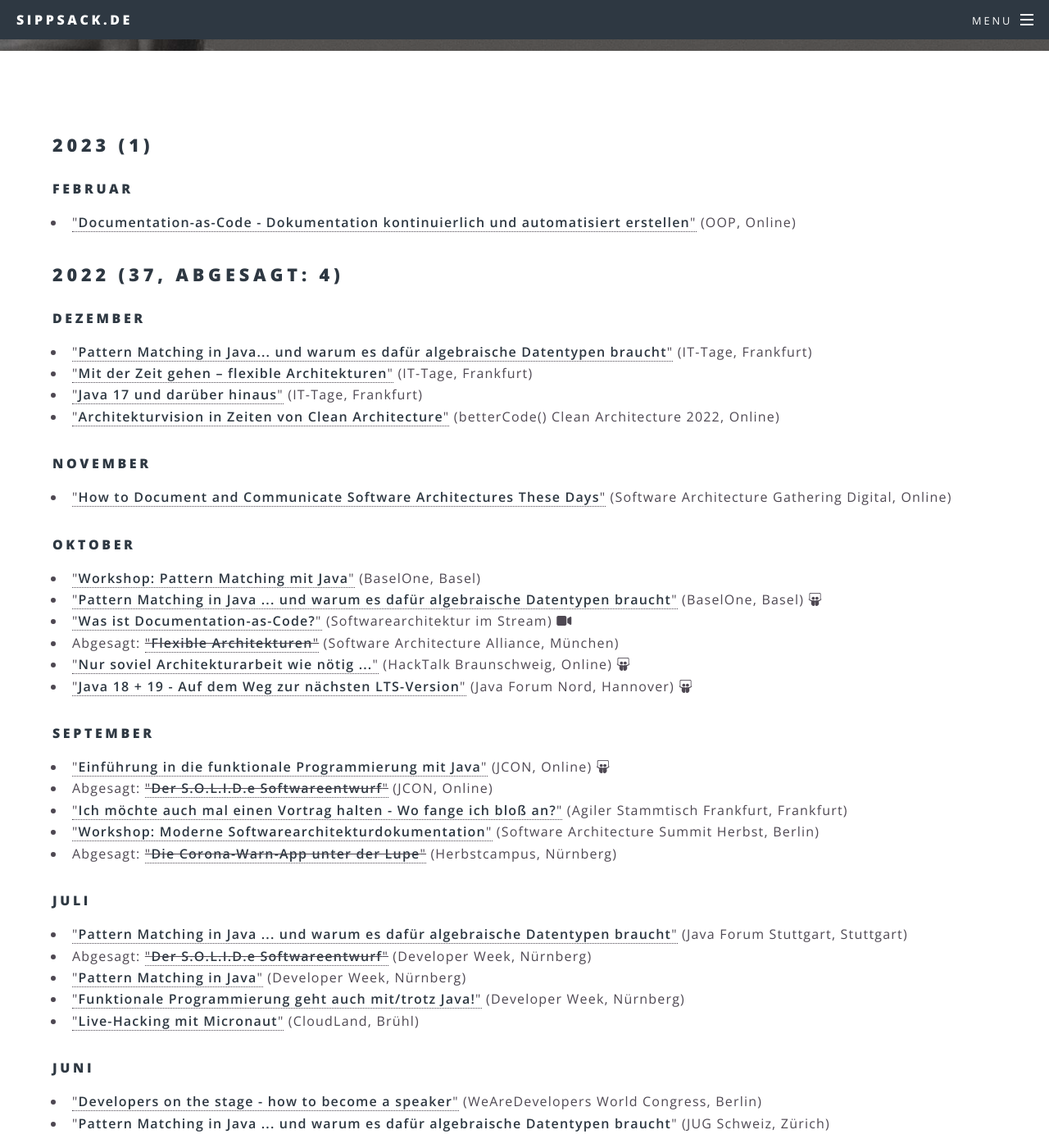
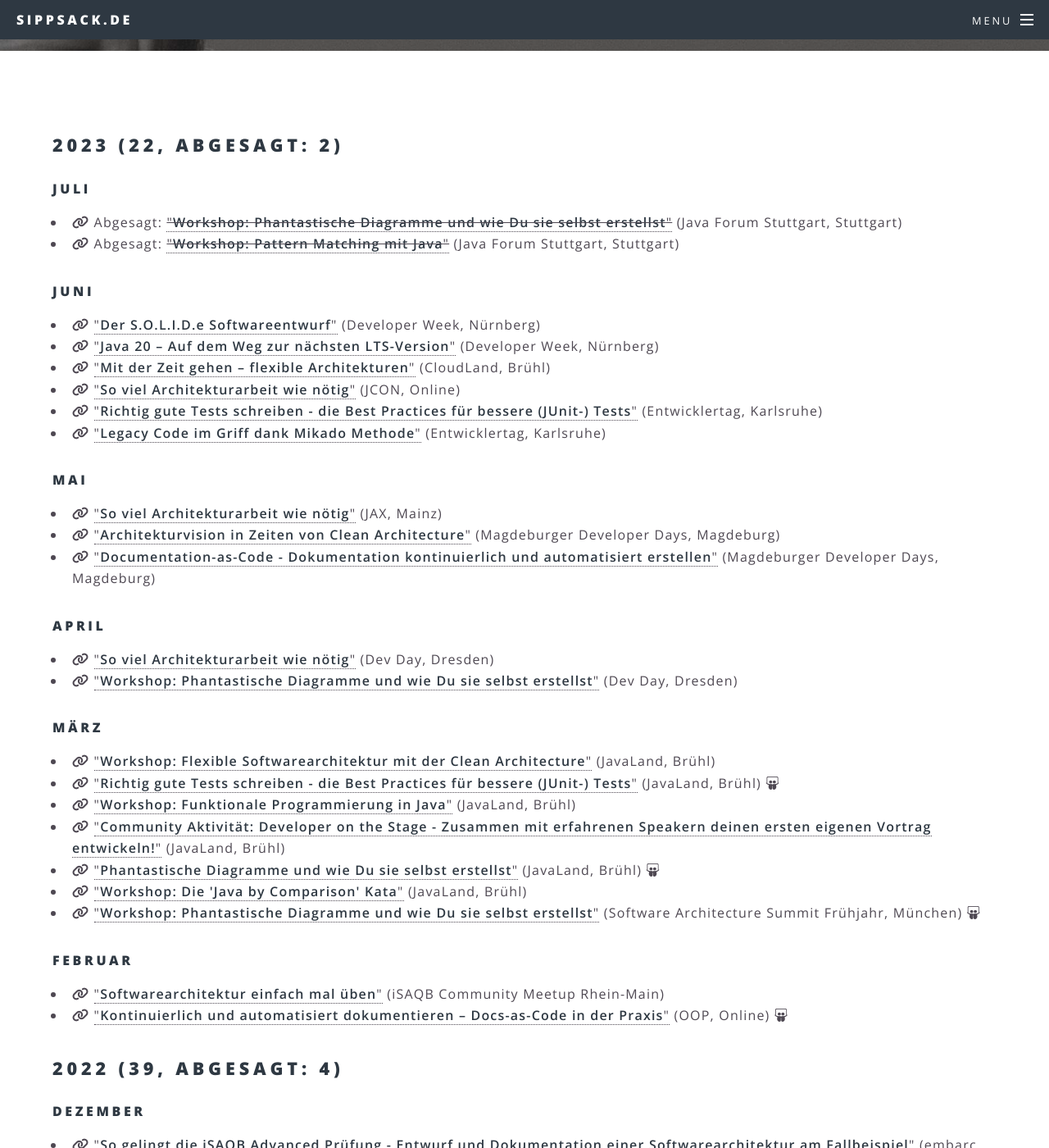
Before and after one commit to sippsack/sippsack.github.io, a Jekyll site: the page built from talks.md, in a window 1280 px wide and 1400 px high, scrolled down 283 px. Shown: the whole window at 82% size. Built offline with Jekyll 4.4.1, drawn with Linux system fonts in a browser that asks for light colours; some of the changed text lies outside the part shown.

Commit message:
update next talks

```diff
--- a/_data/talks.yaml
+++ b/_data/talks.yaml
@@ -1,12 +1,112 @@
 2023:
+  - Juli:
+    - host: jfs
+      title: "Workshop: Phantastische Diagramme und wie Du sie selbst erstellst"
+      date: 2023-06-12
+      canceled: true
+      link: https://www.java-forum-stuttgart.de/workshoptag/
+    - host: jfs
+      title: "Workshop: Pattern Matching mit Java"
+      date: 2023-06-12
+      canceled: true
+      link: https://www.java-forum-stuttgart.de/workshoptag/
+  - Juni:
+    - host: dwx
+      title: "Der S.O.L.I.D.e Softwareentwurf"
+      date: 2023-06-28
+      link: https://www.developer-week.de/programm/#/talk/der-s-o-l-i-d-e-softwareentwurf
+    - host: dwx
+      title: "Java 20 – Auf dem Weg zur nächsten LTS-Version"
+      date: 2023-06-27
+      link: https://www.developer-week.de/programm/#/talk/java-20-auf-dem-weg-zur-nachsten-lts-version
+    - host: cl
+      title: "Mit der Zeit gehen – flexible Architekturen"
+      date: 2023-06-22
+      link: https://shop.doag.org/events/cloudland/2023/agenda/#eventDay.all#textSearch.sippach
+    - host: jcon
+      title: "So viel Architekturarbeit wie nötig"
+      date: 2023-06-20
+      link: https://sched.co/1K40c
+    - host: etka
+      title: "Richtig gute Tests schreiben - die Best Practices für bessere (JUnit-) Tests"
+      date: 2023-06-15
+      link: https://entwicklertag.de/2023/Richtig_gute_Tests_schreiben_-_die_Best_Practices_fuer_bessere_(JUnit-)_Tests.html
+    - host: etka
+      title: "Legacy Code im Griff dank Mikado Methode"
+      date: 2023-06-15
+      link: https://entwicklertag.de/2023/Legacy_Code_im_Griff_dank_Mikado_Methode.html
+  - Mai:
+    - host: jax
+      title: "So viel Architekturarbeit wie nötig"
+      date: 2023-05-11
+      link: https://jax.de/software-architecture/effiziente-software-architektur/
+    - host: mddevdays
+      title: "Architekturvision in Zeiten von Clean Architecture"
+      date: 2023-05-09
+      link: https://md-devdays.de/act-details/1000170
+    - host: mddevdays
+      title: "Documentation-as-Code - Dokumentation kontinuierlich und automatisiert erstellen"
+      date: 2023-05-09
+      link: https://md-devdays.de/act-details/1000171
+  - April:
+    - host: dddevday
+      title: "So viel Architekturarbeit wie nötig"
+      date: 2023-04-25
+      link: https://www.devday.de/dev-day-2023/talk/nur-soviel-architekturarbeit-wie-notig/
+    - host: dddevday
+      title: "Workshop: Phantastische Diagramme und wie Du sie selbst erstellst"
+      date: 2023-04-25
+      link: https://www.devday.de/dev-day-2023/talk/phantastische-diagramme-und-wie-du-sie-selbst-erstellst/
+  - März:
+    - host: jl
+      title: "Workshop: Flexible Softwarearchitektur mit der Clean Architecture"
+      date: 2023-03-22
+      link: https://shop.doag.org/events/javaland/2023/agenda/#eventDay.all#textSearch.sippach
+    - host: jl
+      title: "Richtig gute Tests schreiben - die Best Practices für bessere (JUnit-) Tests"
+      date: 2023-03-22
+      link: https://shop.doag.org/events/javaland/2023/agenda/#eventDay.all#textSearch.sippach
+      slides: https://www.embarc.de/tests-jl-2023-03/
+    - host: jl
+      title: "Workshop: Funktionale Programmierung in Java"
+      date: 2023-03-21
+      link: https://shop.doag.org/events/javaland/2023/agenda/#eventDay.all#textSearch.sippach
+    - host: jl
+      title: "Community Aktivität: Developer on the Stage - Zusammen mit erfahrenen Speakern deinen ersten eigenen Vortrag entwickeln!"
+      date: 2023-03-21
+      link: https://shop.doag.org/events/javaland/2023/agenda/#eventDay.all#textSearch.sippach
+    - host: jl
+      title: "Phantastische Diagramme und wie Du sie selbst erstellst"
+      date: 2023-03-21
+      link: https://shop.doag.org/events/javaland/2023/agenda/#eventDay.all#textSearch.sippach
+      slides: https://www.embarc.de/diagrams-jl-2023-03/
+    - host: jl
+      title: "Workshop: Die 'Java by Comparison' Kata"
+      date: 2023-03-20
+      link: https://shop.doag.org/events/javaland/2023/agenda/#eventDay.all#textSearch.sippach
+    - host: archsummit1
+      title: "Workshop: Phantastische Diagramme und wie Du sie selbst erstellst"
+      date: 2023-03-13
+      link: https://software-architecture-summit.de/softwarearchitektur/phantastische-diagramme-und-wie-du-sie-selbst-erstellst/
+      slides: https://www.embarc.de/diagrams-sas-2023-03/
   - Februar:
+    - host: iSAQB Community Meetup Rhein-Main
+      title: Softwarearchitektur einfach mal üben
+      date: 2023-02-15
+      link: https://www.meetup.com/de-DE/isaqb-software-architektur-meetup-gruppe-fur-interessierte/events/290983617/
     - host: oop
-      title: Documentation-as-Code - Dokumentation kontinuierlich und automatisiert erstellen
+      title: Kontinuierlich und automatisiert dokumentieren – Docs-as-Code in der Praxis
       location: Online
-      date: 2023-02-07
-      link: https://www.oop-konferenz.de/oop-2023/
+      date: 2023-02-09
+      link: https://www.oop-konferenz.de/oop-2023/programm/konferenzprogramm
+      slides: https://www.embarc.de/docs-as-code-fs-oop-2023/
 2022:
   - Dezember:
+    - conference: embarc Architektur-Punsch
+      title: "So gelingt die iSAQB Advanced Prüfung - Entwurf und Dokumentation einer Softwarearchitektur am Fallbeispiel"
+      date: 2022-12-15
+      location: Online
+      link: https://www.embarc.de/architektur-punsch-2022/#w3
     - host: ittage
       title: Pattern Matching in Java... und warum es dafür algebraische Datentypen braucht
       date: 2022-12-13
@@ -19,11 +119,16 @@
       title: Java 17 und darüber hinaus
       date: 2022-12-13
       link: https://www.ittage.informatik-aktuell.de/programm/2022/java-17-und-darueber-hinaus.html
+    - host: iSAQB Community Meetup Rhein-Main
+      title: Die Corona-Warn-App unter der Lupe
+      date: 2022-12-12
+      link: https://www.meetup.com/isaqb-community/events/289516875/
     - conference: betterCode() Clean Architecture 2022
       title: "Architekturvision in Zeiten von Clean Architecture"
       date: 2022-12-06
       location: Online
       link: https://clean-architecture.bettercode.eu/veranstaltung-15461-se-0-architekturvision-in-zeiten-von-clean-architecture.html
+      slides: https://www.embarc.de/architekturvision-bettercode-2022/
   - November:
     - host: sag
       title: How to Document and Communicate Software Architectures These Days
@@ -184,7 +289,7 @@
   - Dezember:
     - conference: embarc Architektur-Punsch
       title: Ein interaktiver Einstieg in Docs-as-Code
-      date: 2020-12-13
+      date: 2021-12-13
       location: Online
       link: https://www.embarc.de/architektur-punsch-2021/
     - host: ittage
--- a/_includes/talk.html
+++ b/_includes/talk.html
@@ -19,5 +19,4 @@
     {% assign link = host.url %}
 {% endif %}
 
-
-<li>{% if talk.canceled %}Abgesagt: {% endif %}{% if link %}<a {% if talk.canceled %} style="text-decoration:line-through;"{% endif %} href="{{ link }}">{% endif %}"<b>{{ talk.title }}</b>"{% if link %}</a>{% endif %} ({% if host %}{{ host.name }}{% elsif talk.host %}{{ talk.host }}{% else %}{{ talk.conference }}{% endif %}{% if location %}, {{ location }}{% endif %}){% if talk.slides %} <a class="icon" href="{{ talk.slides }}"><i title="Folien" class="fa-brands fa-slideshare" aria-hidden="true"></i></a>{% endif %}{% if talk.sourcecode %} <a class="icon" href="{{ talk.sourcecode }}"><i title="Sourcecode" class="fa-brands fa-github" aria-hidden="true"></i></a>{% endif %}{% if talk.video %} <a class="icon" href="{{ talk.video }}"><i title="Video" class="fa fa-video-camera" aria-hidden="true"></i></a>{% endif %}</li>
+<li id="{{id}}"><i onclick="copySelfLink(this)" style="cursor:pointer;" title="Selbstlink" class="fa fa-link" aria-hidden="true"></i> {% if talk.canceled %}Abgesagt: {% endif %}{% if link %}<a {% if talk.canceled %} style="text-decoration:line-through;"{% endif %} href="{{ link }}">{% endif %}"<b>{{ talk.title }}</b>"{% if link %}</a>{% endif %} ({% if host %}{{ host.name }}{% elsif talk.host %}{{ talk.host }}{% else %}{{ talk.conference }}{% endif %}{% if location %}, {{ location }}{% endif %}){% if talk.slides %} <a class="icon" href="{{ talk.slides }}"><i title="Folien" class="fa-brands fa-slideshare" aria-hidden="true"></i></a>{% endif %}{% if talk.sourcecode %} <a class="icon" href="{{ talk.sourcecode }}"><i title="Sourcecode" class="fa-brands fa-github" aria-hidden="true"></i></a>{% endif %}{% if talk.video %} <a class="icon" href="{{ talk.video }}"><i title="Video" class="fa fa-video-camera" aria-hidden="true"></i></a>{% endif %}</li>
--- a/assets/js/main.js
+++ b/assets/js/main.js
@@ -98,3 +98,17 @@
 	});
 
 })(jQuery);
+
+function copySelfLink(element) {
+	var url = location.protocol+'//'+location.host+location.pathname + "#" + element.parentElement.id
+	navigator.clipboard.writeText(url).then(
+		() => {
+		},
+		() => {
+		}
+	  );
+  }
+
+  if (window.location.hash != null) {
+	window.scroll(0, 100)
+  }
--- a/talks.md
+++ b/talks.md
@@ -15,7 +15,8 @@ permalink: /talks/
 <h4>{{ month[0] }}</h4>
 <ul class="talk-list">
         {% for talk in month[1] %}
-        {% include talk.html talk=talk conferences=conferences %}
+        {% assign id = "" | append: year[0] | append: "-" | append: month[0] | append: "-" | append: forloop.index %}
+        {% include talk.html talk=talk conferences=conferences id=id %}
         {% endfor %}
 </ul>
         {% endfor %}
```
Also changed, not shown: index.md (line endings or trailing spaces).
